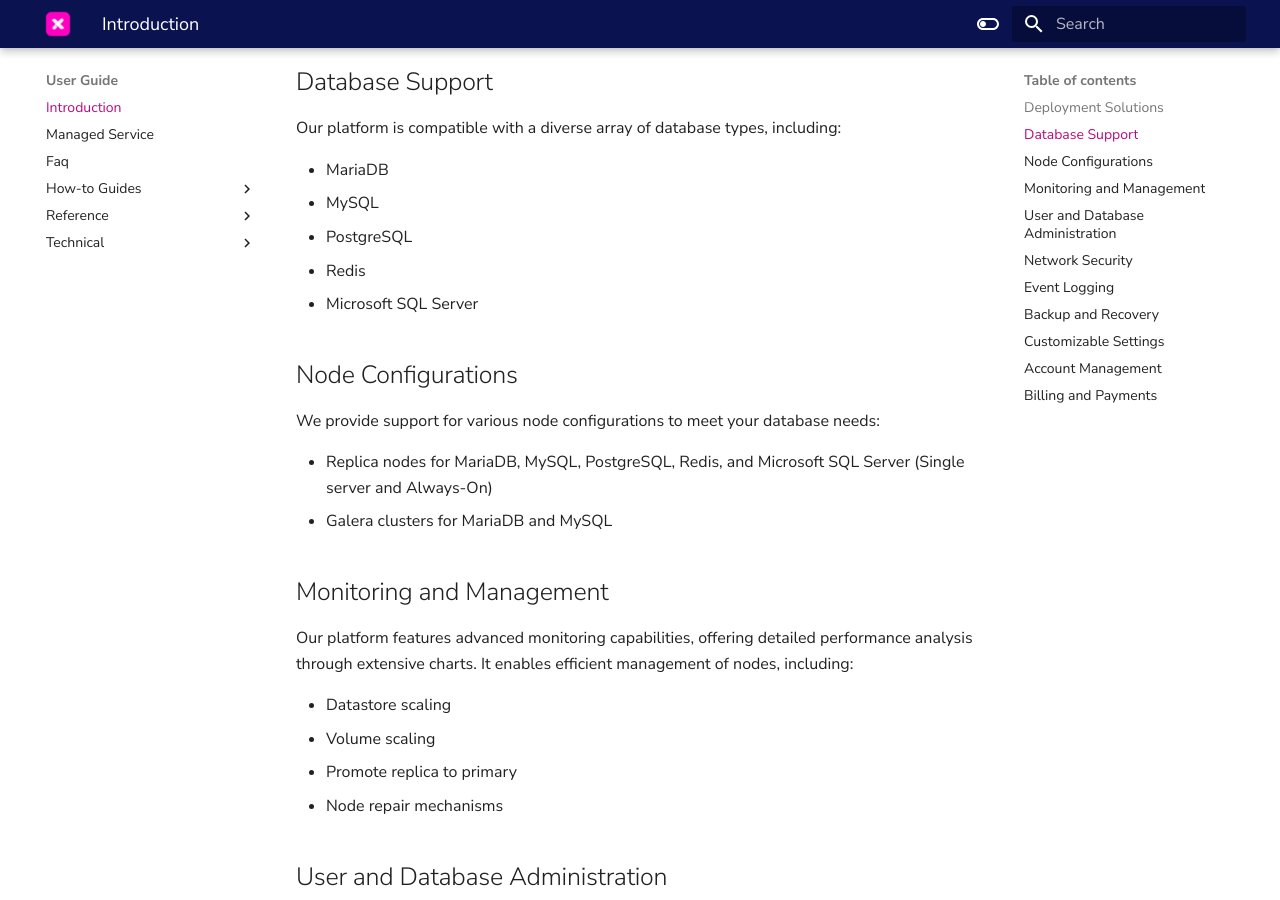
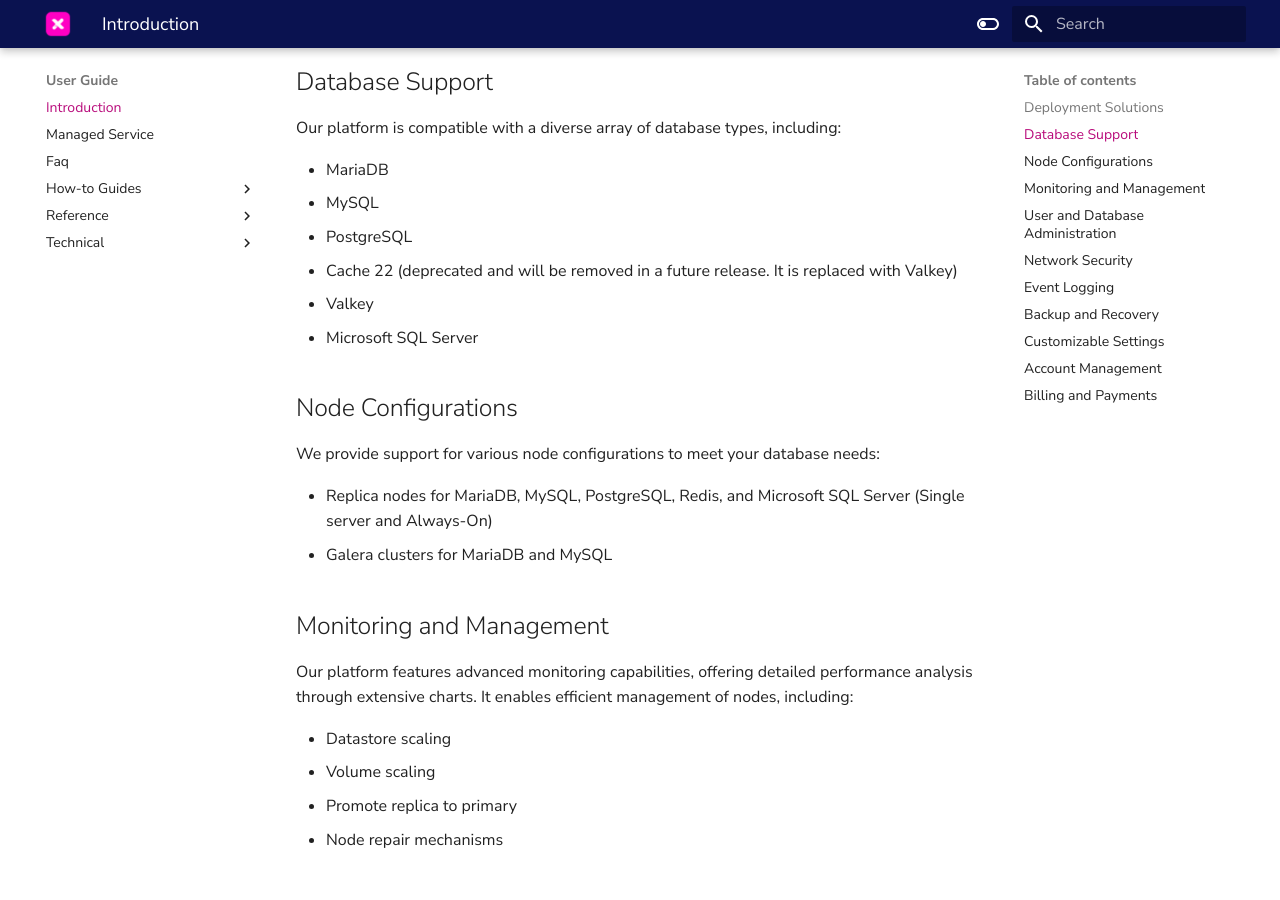
Before and after one commit to severalnines/ccx-docs, an MkDocs documentation site: the page built from docs/user/Index.md, in a window 1280 px wide and 900 px high, scrolled down 579 px. Built offline with MkDocs 1.6.1 and Material for MkDocs 9.7.7, drawn with Linux system fonts in a browser that asks for light colours; comment, search, counter and statistics services are not loaded.

Commit message:
cache22 deprecation notice

```diff
--- a/docs/user/Index.md
+++ b/docs/user/Index.md
@@ -13,7 +13,8 @@
 - MariaDB
 - MySQL
 - PostgreSQL
-- Redis
+- Cache 22 (deprecated and will be removed in a future release. It is replaced with Valkey)
+- Valkey
 - Microsoft SQL Server
 
 
@@ -71,7 +72,7 @@
 Below is a feature matrix showing what operational feature is supported on each datastore:
 
 
-|           | MySQL | MariaDb | PostgreSQL | Redis | MS SQLServer<br/> (single server) |  MS SQLServer<br/> (Always-on, std license)|
+|           | MySQL | MariaDb | PostgreSQL | Valkey/Cache22 | MS SQLServer<br/> (single server) |  MS SQLServer<br/> (Always-on, std license)|
 |-----------|:-----:|:-------:|:----------:|:-----:|:---------:|:---------:|
 |Scale nodes| Yes | Yes | Yes | Yes | No | No |
 |Scale volume| Yes | Yes | Yes | Yes | Yes | Yes |
```
